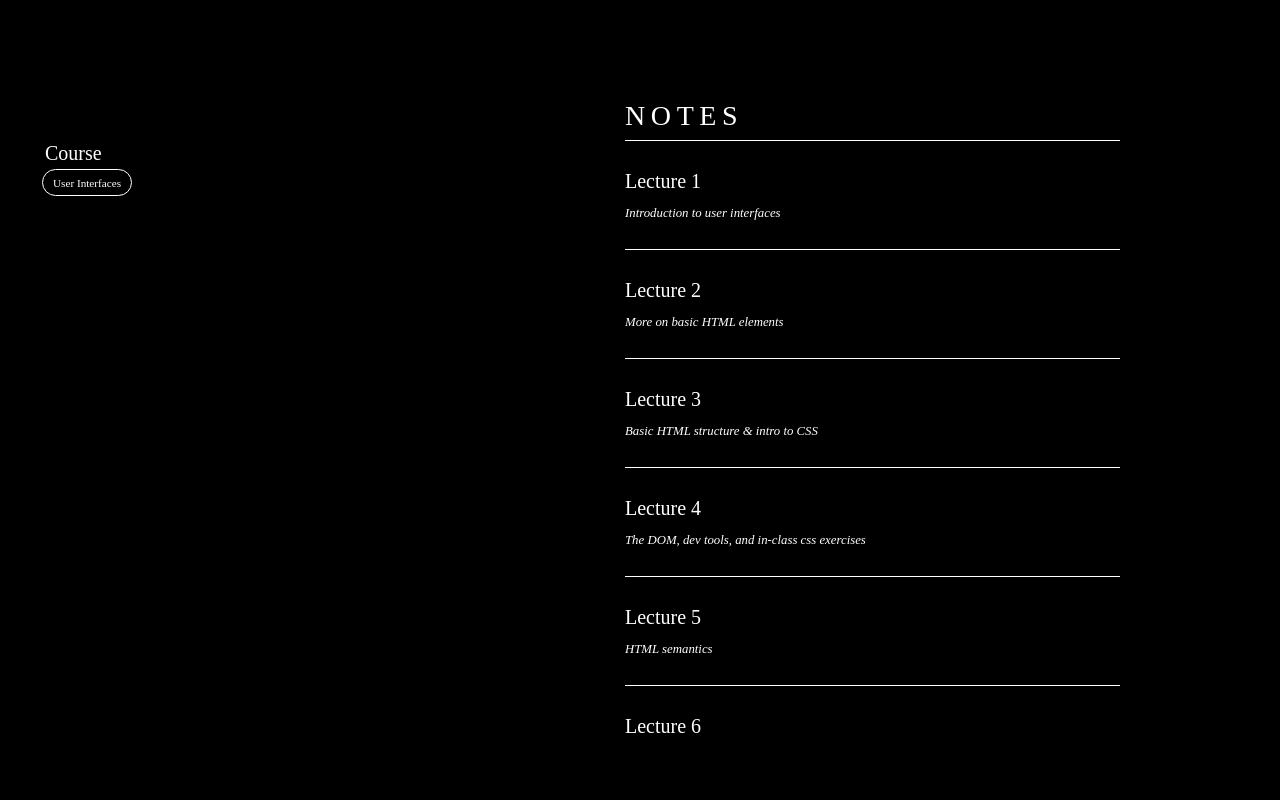
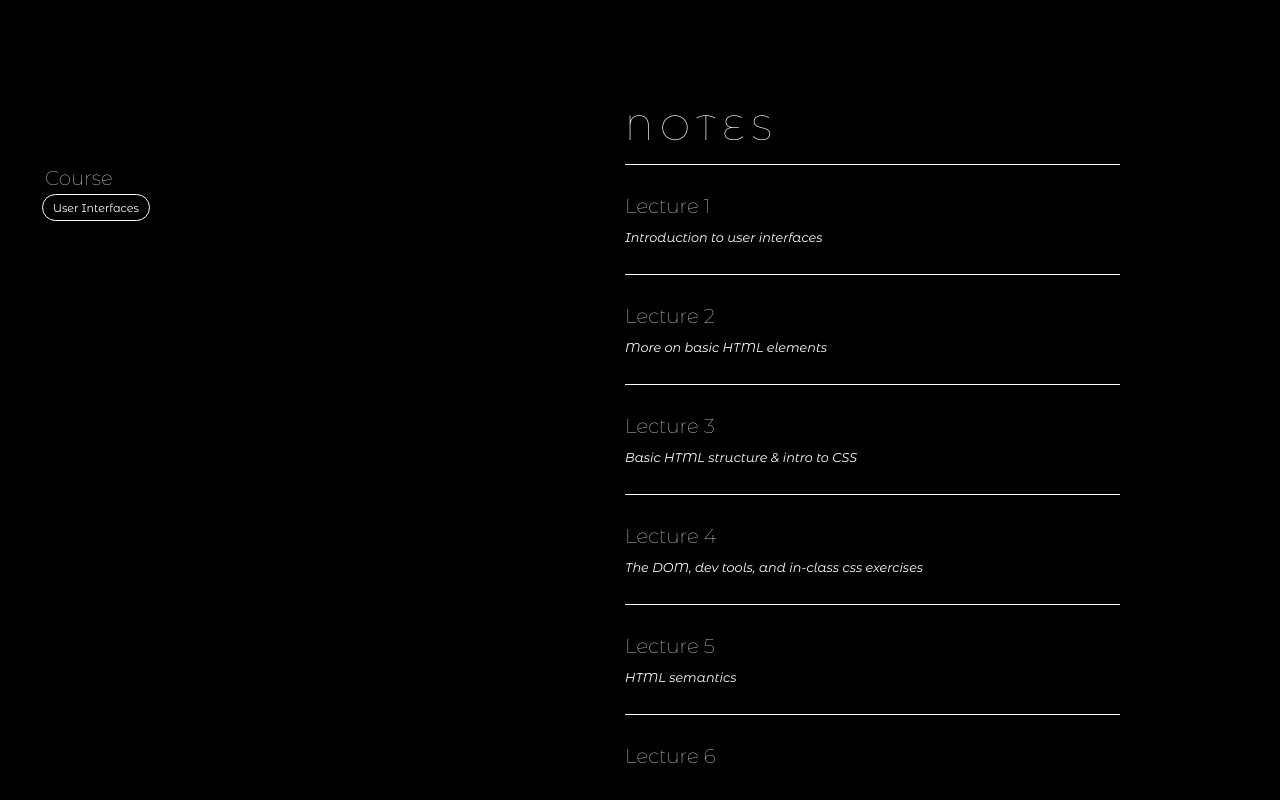
Before and after one commit to elizabeth-poggie/elizabeth-poggie, a Next.js app: page / in a window 1280 px wide. Built offline with nearby package versions, Linux system fonts and the light colour scheme; a web font is replaced by a local one.

Commit message:
Polishes (#22)
* making it nicer lol

* 🧹

```diff
--- a/_content/notes/04-user-interfaces.md
+++ b/_content/notes/04-user-interfaces.md
@@ -151,13 +151,9 @@ You can simulate different devices directly on chrome
 
 # CSS Exercises
 
-## Download them ...
+[Download them here ✨](/assets/notes/2024-user-interfaces/exercises/week03-foundations-exercises.zip)
 
-[✨ here ✨](/assets/notes/2024-user-interfaces/exercises/week03-foundations-exercises.zip)
-
-The exercises in these directories, are shared with minor modification from [The Odin Project (TOP)](https://github.com/TheOdinProject/css-exercises) ([MIT License](https://github.com/TheOdinProject/css-exercises/blob/main/LICENSE))
-
-## Instructions
+# Instructions
 
 These exercises were written as a series of CSS related tasks intended to complement the HTML and CSS content on TOP. We will use them to complement the course content in our course as well.
 
@@ -179,3 +175,7 @@ You may need to add some elements to your HTML to get things into the right spot
 happen.)
 
 You may need to add more selectors to your CSS file. The first few exercises have almost everything already done for you, but as you progress you'll find that you need to add more and more to get the correct result.
+
+# Acknowledgements
+
+The exercises in these directories, are shared with minor modification from [The Odin Project (TOP)](https://github.com/TheOdinProject/css-exercises) ([MIT License](https://github.com/TheOdinProject/css-exercises/blob/main/LICENSE))
--- a/_content/notes/05-user-interfaces.md
+++ b/_content/notes/05-user-interfaces.md
@@ -262,4 +262,4 @@ Step 5 - Map - Have a bubble for each page on your site, and draw lines to show
 
 # Exercises
 
-[✨here✨](https://www.w3schools.com/html/html5_semantic_elements.asp)
+[here✨](https://www.w3schools.com/html/html5_semantic_elements.asp)
--- a/src/components/typography/text/text.module.scss
+++ b/src/components/typography/text/text.module.scss
@@ -2,13 +2,16 @@
 @import url(https://db.onlinewebfonts.com/c/02c5086e8616653dade6e7cb3a1f0498?family=LTC+Bodoni+175+W01+Regular);
 @import url(https://db.onlinewebfonts.com/c/e080040fab017e068ee2901a6cdb5ec4?family=Lato+Regular);
 @import url(https://db.onlinewebfonts.com/c/0033a2fbc0329740fb86c1cfd134cb94?family=Roboto);
+@import url("https://fonts.googleapis.com/css2?family=Montserrat+Alternates:ital,wght@0,100;0,200;0,300;0,400;0,500;0,600;0,700;0,800;0,900;1,100;1,200;1,300;1,400;1,500;1,600;1,700;1,800;1,900&display=swap");
 
 @mixin header {
-  font-family: "LTC Bodoni 175 W01 Regular";
+  font-family: "Montserrat Alternates", sans-serif;
+  font-weight: 100;
 }
 
 @mixin body {
-  font-family: "Lato Regular";
+  font-family: "Montserrat Alternates", sans-serif;
+  font-weight: 400;
 }
 
 // Colors
@@ -44,17 +47,19 @@
 
 // Variants
 .title {
-  font-size: $text-xl;
+  font-size: $text-xxl;
   letter-spacing: 0.2em;
+  line-height: 1.6;
   padding-bottom: 0.5em;
   @extend .uppercase;
   @include header;
 }
 
 .h1 {
-  font-size: $text-lg;
+  font-size: $text-xl;
   letter-spacing: 0.2em;
-  padding-bottom: 0.25em;
+  line-height: 1.4;
+  padding-bottom: 0.3em;
   @extend .uppercase;
   @include header;
 }
@@ -79,11 +84,15 @@
   font-size: $text-md;
   text-decoration: none;
   color: $color-off-blue;
+  line-height: 1.75;
+  letter-spacing: 0.02em;
   @extend .italics;
 }
 
 .p {
   font-size: $text-md;
   color: $color-off-white;
+  line-height: 1.75;
+  letter-spacing: 0.02em;
   @include body;
 }
--- a/src/styles/variables.scss
+++ b/src/styles/variables.scss
@@ -9,15 +9,12 @@ $color-white: #fff;
 // TYPOGRAPHY -------------------------------------------------------------------------------------------
 
 // Size
-$text-xl: 1.75rem;
+$text-xxl: 2.2rem;
+$text-xl: 1.5rem;
 $text-lg: 1.25rem;
 $text-md: 1rem;
 $text-sm: 0.8rem;
 $text-xs: 0.7rem;
-
-// Weight
-$text-weight-bold: 300;
-$text-wight-semi-bold: 150;
 
 // BREAKPOINTS ------------------------------------------------------------------------------------------
 // Mobile
--- a/src/views/note-details/note-details.tsx
+++ b/src/views/note-details/note-details.tsx
@@ -5,7 +5,6 @@ import { atomDark } from "react-syntax-highlighter/dist/cjs/styles/prism";
 import Markdown from "react-markdown";
 import { HorizontalLine } from "../../components/display/horizontal-line/horizontal-line";
 import styles from "./note-details.module.scss";
-import { renderToString } from "react-dom/server";
 import { Link } from "../../components/navigation/link/link";
 import { NoteLayout } from "../../components/layout/note-layout/note-layout";
 import { Image } from "../../components/display/image/image";
@@ -65,7 +64,7 @@ export function NoteDetails({ noteDetails, relatedNotes }: Readonly<IProps>) {
 
   const renderImage = ({ children, src }) => {
     return (
-      <div>
+      <div className={styles.codeBlock}>
         <Image src={src} />
       </div>
     );
@@ -166,6 +165,7 @@ export function NoteDetails({ noteDetails, relatedNotes }: Readonly<IProps>) {
               code: ({ node, className, children, ...props }) => {
                 const match = /language-(\w+)/.exec(className || "");
                 return match ? (
+                  <div className={styles.codeBlock}>
                     <SyntaxHighlighter
                       style={atomDark}
                       language={match[1]}
@@ -174,6 +174,7 @@ export function NoteDetails({ noteDetails, relatedNotes }: Readonly<IProps>) {
                     >
                       {String(children).replace(/\n$/, "")}
                     </SyntaxHighlighter>
+                  </div>
                 ) : (
                   <span className={styles.inlineCode} {...props}>
                     {children}
```
Also changed, not shown: src/views/note-details/note-details.module.scss (+9 -5 lines), 1 other file (tests, documents, lock files or other folders). Lines whose indentation alone changed are shown as unchanged.
